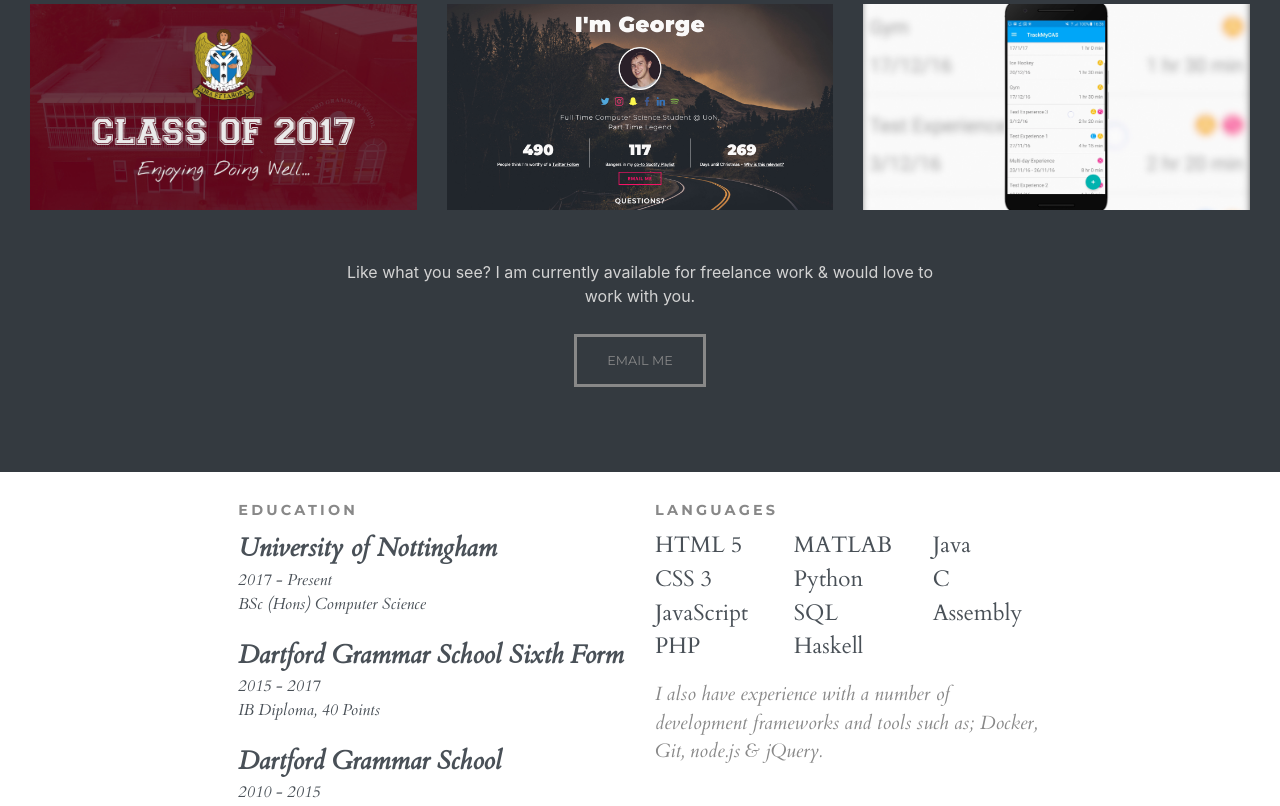
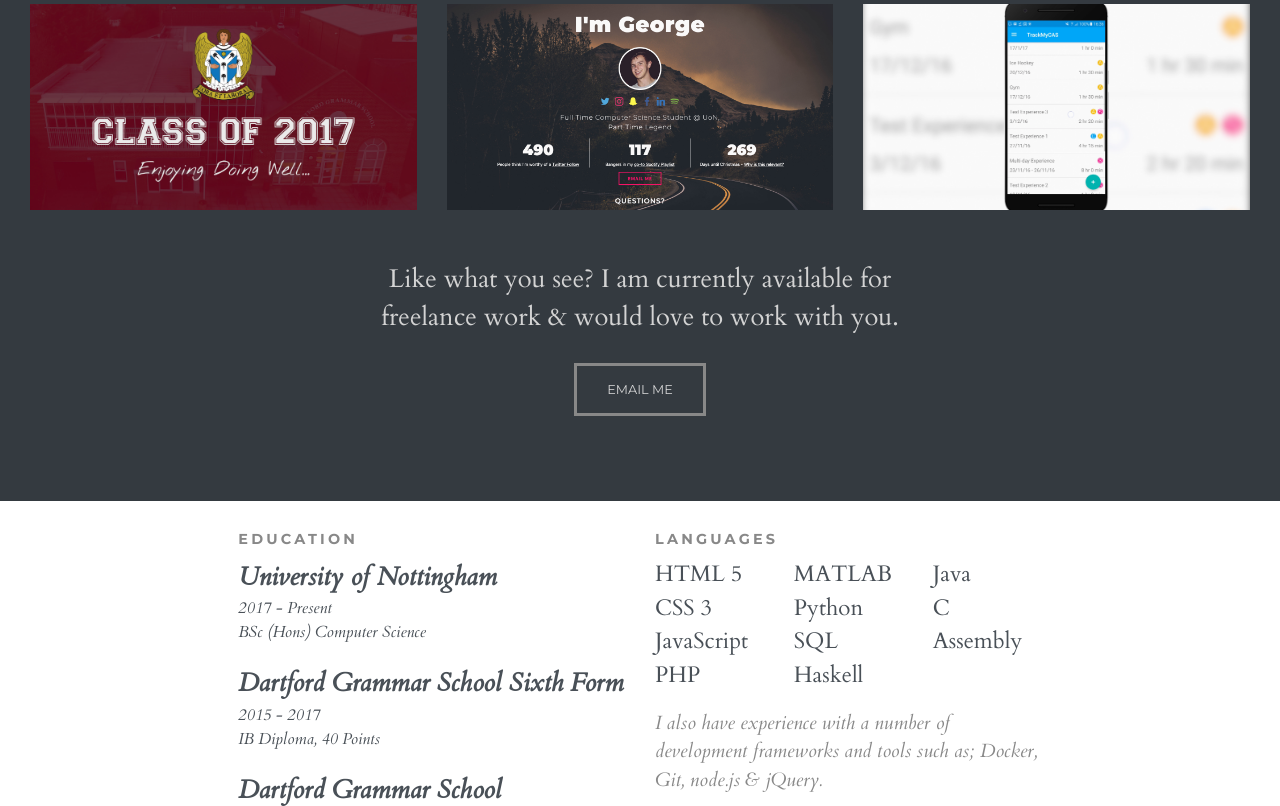
Before and after one commit to george1410/personal-site, a PHP site: page / in a window 1280 px wide. Shown: the part 1304-2110 px from the top of the page. Run offline with PHP 8.4, Linux system fonts and the light colour scheme; some libraries are stand-ins or nearby versions.

Commit message:
changed cta colour

```diff
--- a/style.css
+++ b/style.css
@@ -51,7 +51,7 @@ h2 {
 
 .intro-btn-light {
     border-color: #888888;
-    color: #888888;
+    color: #d3d3d3;
 }
 
 .intro-btn-light:hover {
@@ -130,6 +130,11 @@ h2 {
     border-radius: 1.2rem;
 }
 
+.hire-me {
+    font-family: 'Cardo', serif;
+    font-size: 1.6rem;
+    color: #d3d3d3;
+}
 .tags {
     margin-bottom: 15px;
     margin-top: 15px;
```
